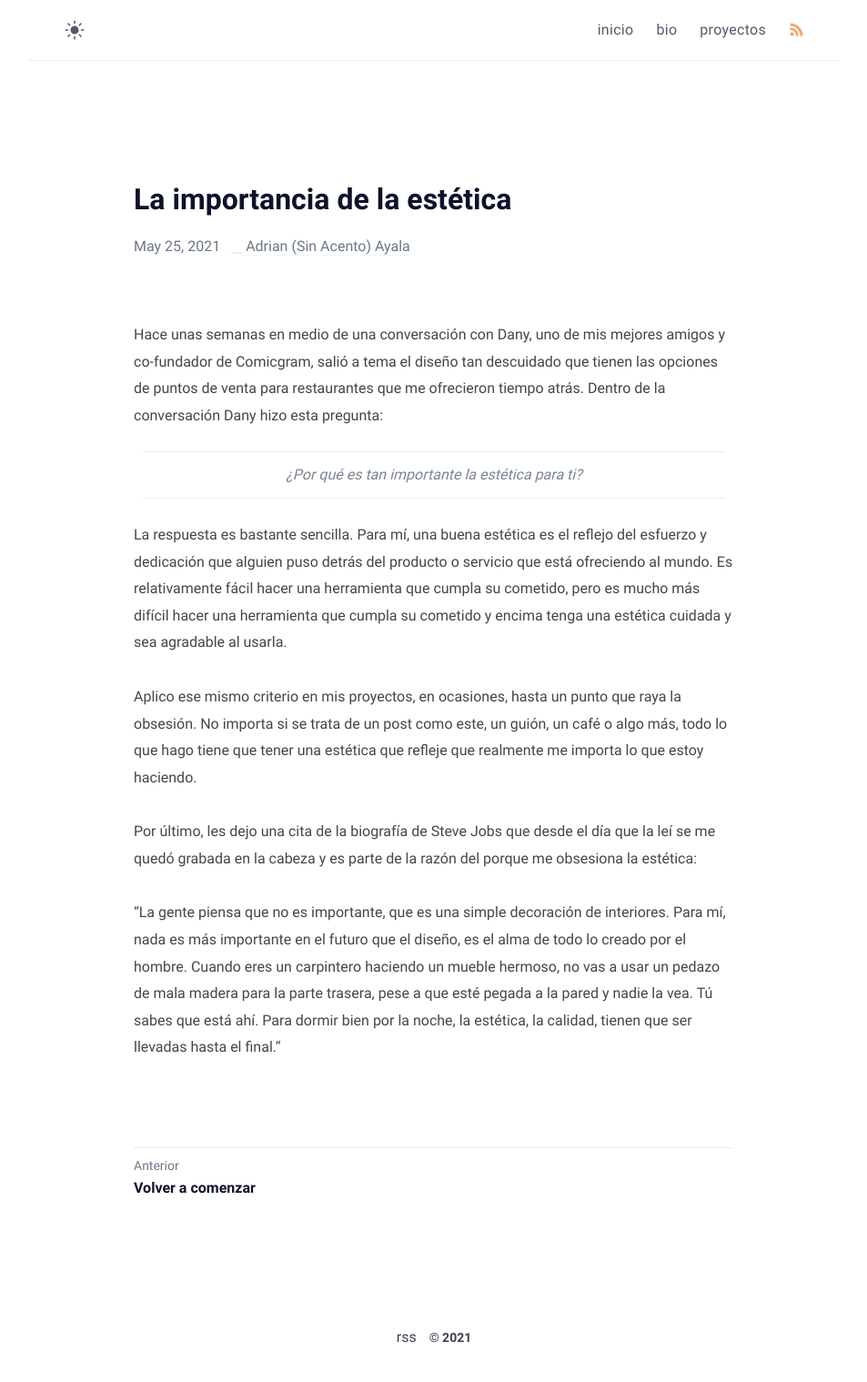
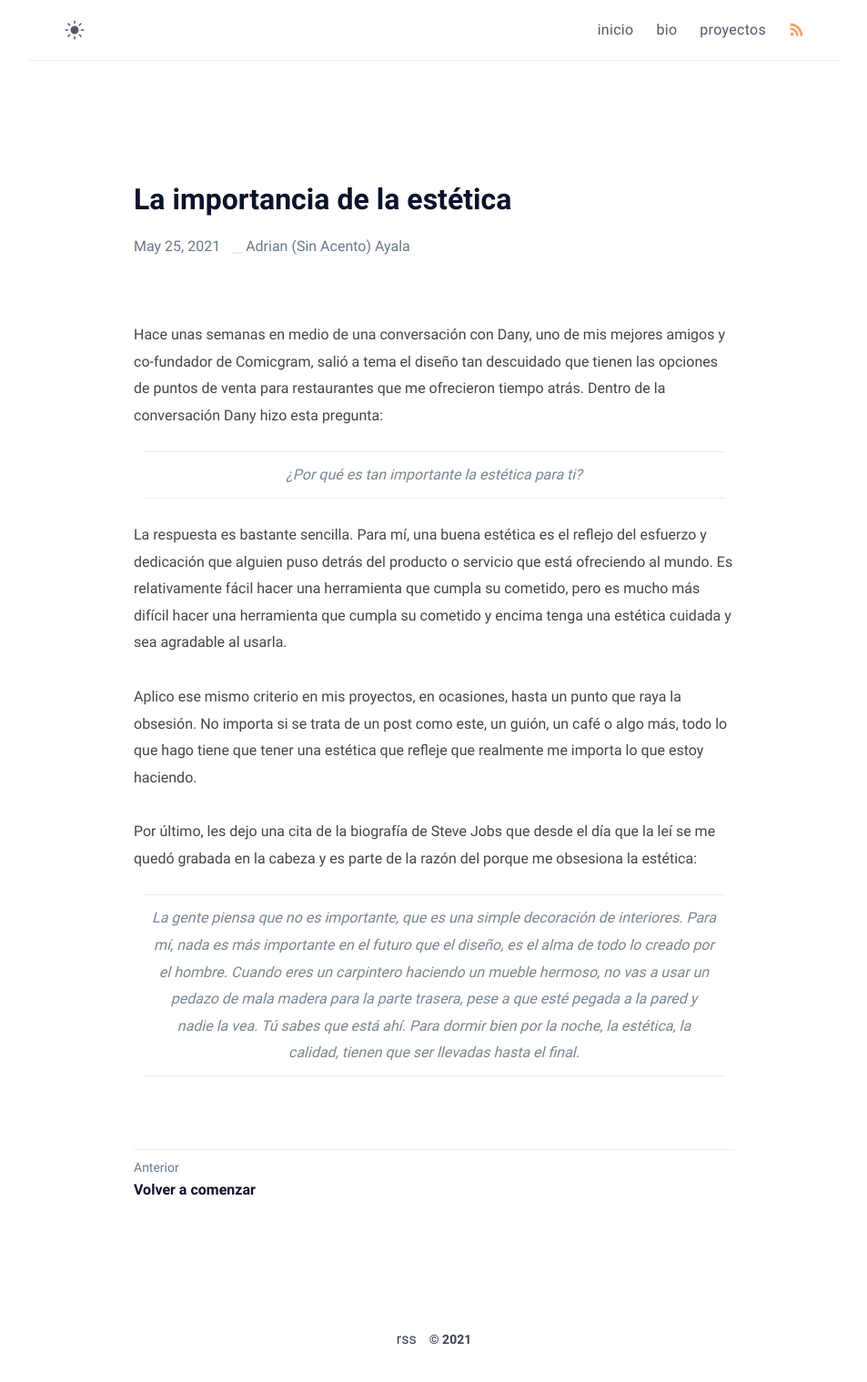
Before and after one commit to adrrian17/adrrian17.github.io, a Jekyll site: the page built from _posts/2021-05-25-la-importancia-de-la-estetica.markdown, in a window 1280 px wide. Shown: the whole page at 91% size, without its empty margins (163-1116 px from the left). Built offline with Jekyll 4.4.1, drawn with Linux system fonts in a browser that asks for light colours.

```diff
--- a/_posts/2021-05-25-la-importancia-de-la-estetica.markdown
+++ b/_posts/2021-05-25-la-importancia-de-la-estetica.markdown
@@ -16,4 +16,4 @@ Aplico ese mismo criterio en mis proyectos, en ocasiones, hasta un punto que ray
 
 Por último, les dejo una cita de la biografía de Steve Jobs que desde el día que la leí se me quedó grabada en la cabeza y es parte de la razón del porque me obsesiona la estética:
 
-“La gente piensa que no es importante, que es una simple decoración de interiores. Para mí, nada es más importante en el futuro que el diseño, es el alma de todo lo creado por el hombre. Cuando eres un carpintero haciendo un mueble hermoso, no vas a usar un pedazo de mala madera para la parte trasera, pese a que esté pegada a la pared y nadie la vea. Tú sabes que está ahí. Para dormir bien por la noche, la estética, la calidad, tienen que ser llevadas hasta el final.“
+> La gente piensa que no es importante, que es una simple decoración de interiores. Para mí, nada es más importante en el futuro que el diseño, es el alma de todo lo creado por el hombre. Cuando eres un carpintero haciendo un mueble hermoso, no vas a usar un pedazo de mala madera para la parte trasera, pese a que esté pegada a la pared y nadie la vea. Tú sabes que está ahí. Para dormir bien por la noche, la estética, la calidad, tienen que ser llevadas hasta el final.
```
